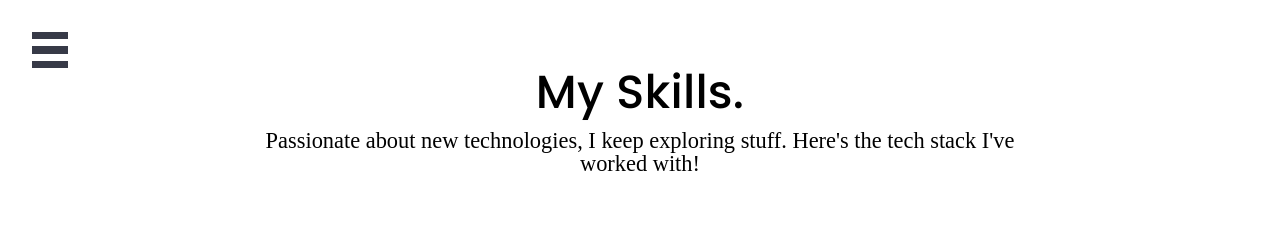
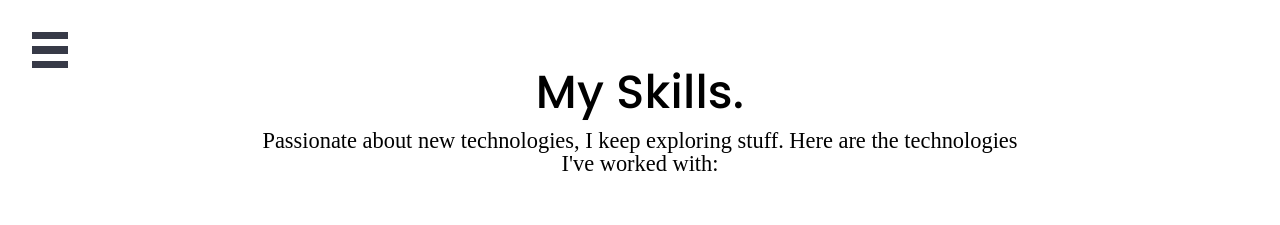
Before and after one commit to AbdulGoniyy/My-Portfolio-Website, a React (Create React App) app: page /#/skills in a window 1280 px wide. Shown: the top 225 px of the page. Built offline with nearby package versions, Linux system fonts and the light colour scheme.

Commit message:
word correction

```diff
--- a/src/components/Skills/Skills.jsx
+++ b/src/components/Skills/Skills.jsx
@@ -10,7 +10,7 @@ function Skills() {
     <div className='section-container'>
       <Header
         heading="My Skills."
-        subHeading="Passionate about new technologies, I keep exploring stuff. Here's the tech stack I've worked with!"></Header>
+        subHeading="Passionate about new technologies, I keep exploring stuff. Here are the technologies I've worked with:"></Header>
       <div className='skill-card-container'>
       {
         skillList.map(({skillName, skillUrl}, index) =>  <SkillCard key={index} skillName={skillName}
```
